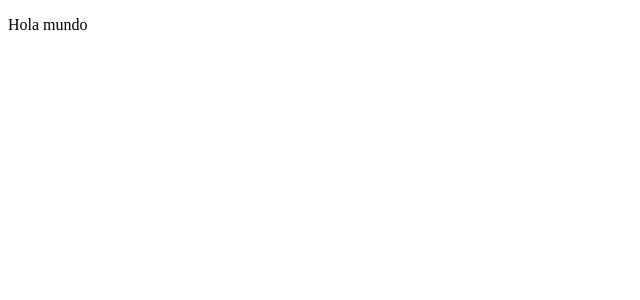
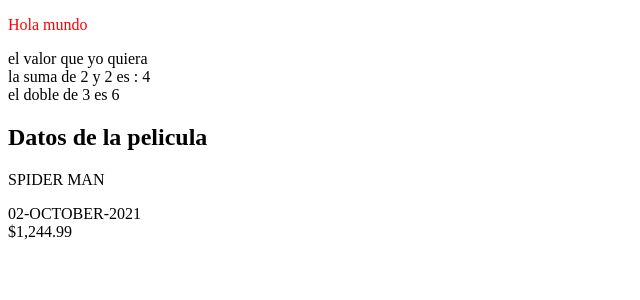
Before and after one commit to querola/CursoAngular12, an Angular app in the folder front-end/: page / in a window 1280 px wide. Shown: the top 300 px of the page, without its empty margins (0-640 px from the left). Built offline with nearby package versions, Linux system fonts and the light colour scheme.

Commit message:
todo bien hasta la clase 22

```diff
--- a/front-end/src/app/app.component.css
+++ b/front-end/src/app/app.component.css
@@ -0,0 +1,3 @@
+p{
+    color:red;
+}
--- a/front-end/src/app/app.component.html
+++ b/front-end/src/app/app.component.html
@@ -1 +1,21 @@
 <p>Hola mundo</p>
+
+<div>
+    {{ title }}
+</div>
+
+<div>la suma de 2 y 2 es : {{2+2}}</div>
+
+<div>el doble de 3 es {{duplicarNumero(3)}}</div>
+
+<h2>Datos de la pelicula</h2>
+
+<div>
+    {{pelicula.titulo | uppercase}}
+    <p></p>
+    {{pelicula.fechaLanzamiento | date:"dd-MMMM-yyyy" | uppercase}}
+</div>
+
+<div>
+    {{pelicula.precio | currency}}
+</div>
--- a/front-end/src/app/app.component.ts
+++ b/front-end/src/app/app.component.ts
@@ -6,5 +6,15 @@
   styleUrls: ['./app.component.css']
 })
 export class AppComponent {
-  title = 'front-end';
+  title = 'el valor que yo quiera';
+
+  pelicula = {
+    titulo: 'spider Man',
+    fechaLanzamiento: new Date(),
+    precio: 1244.99
+  };
+
+  duplicarNumero(valor: number): number{
+    return valor * 2;
+  }
 }
```
Also changed, not shown: 1 other file (tests, documents, lock files or other folders).
